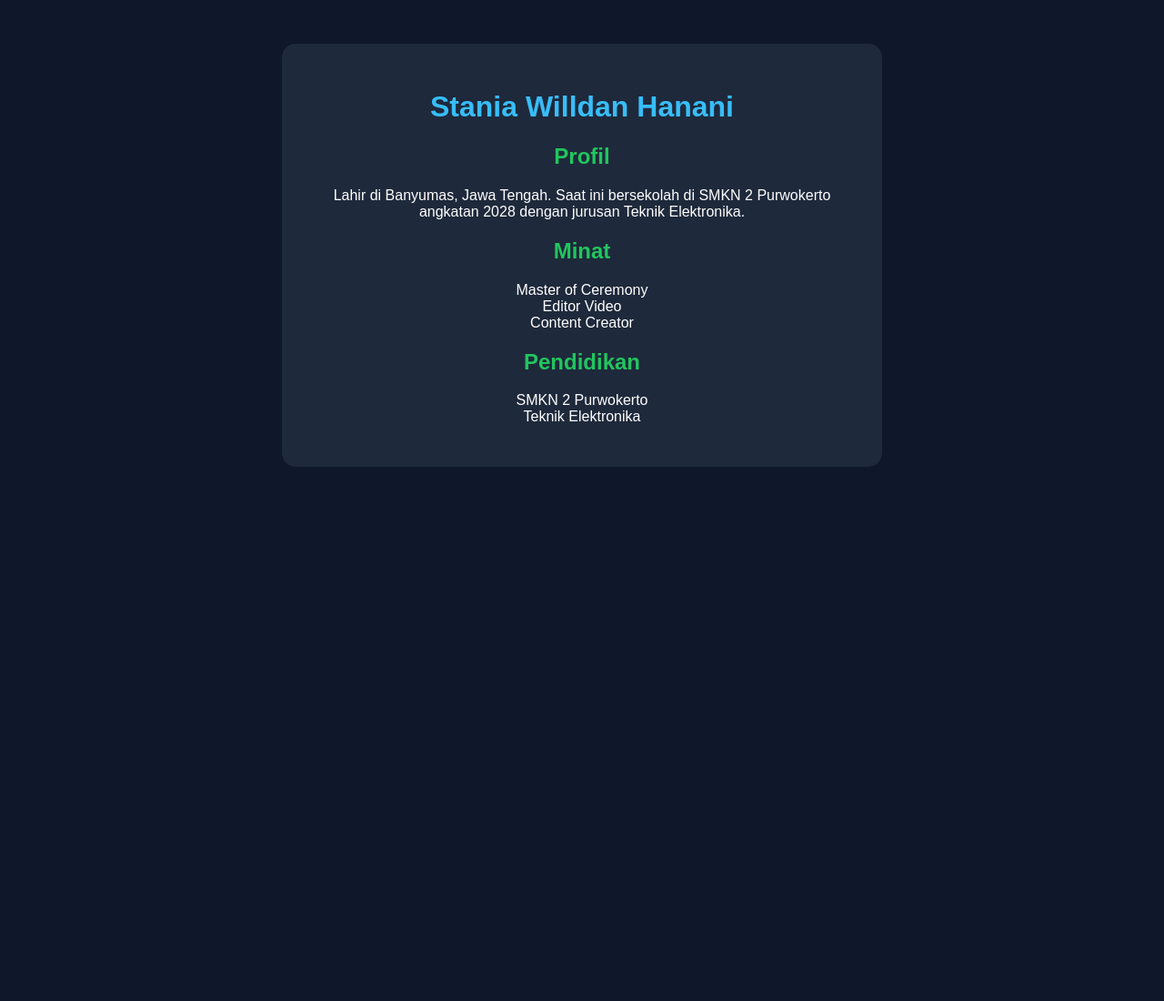
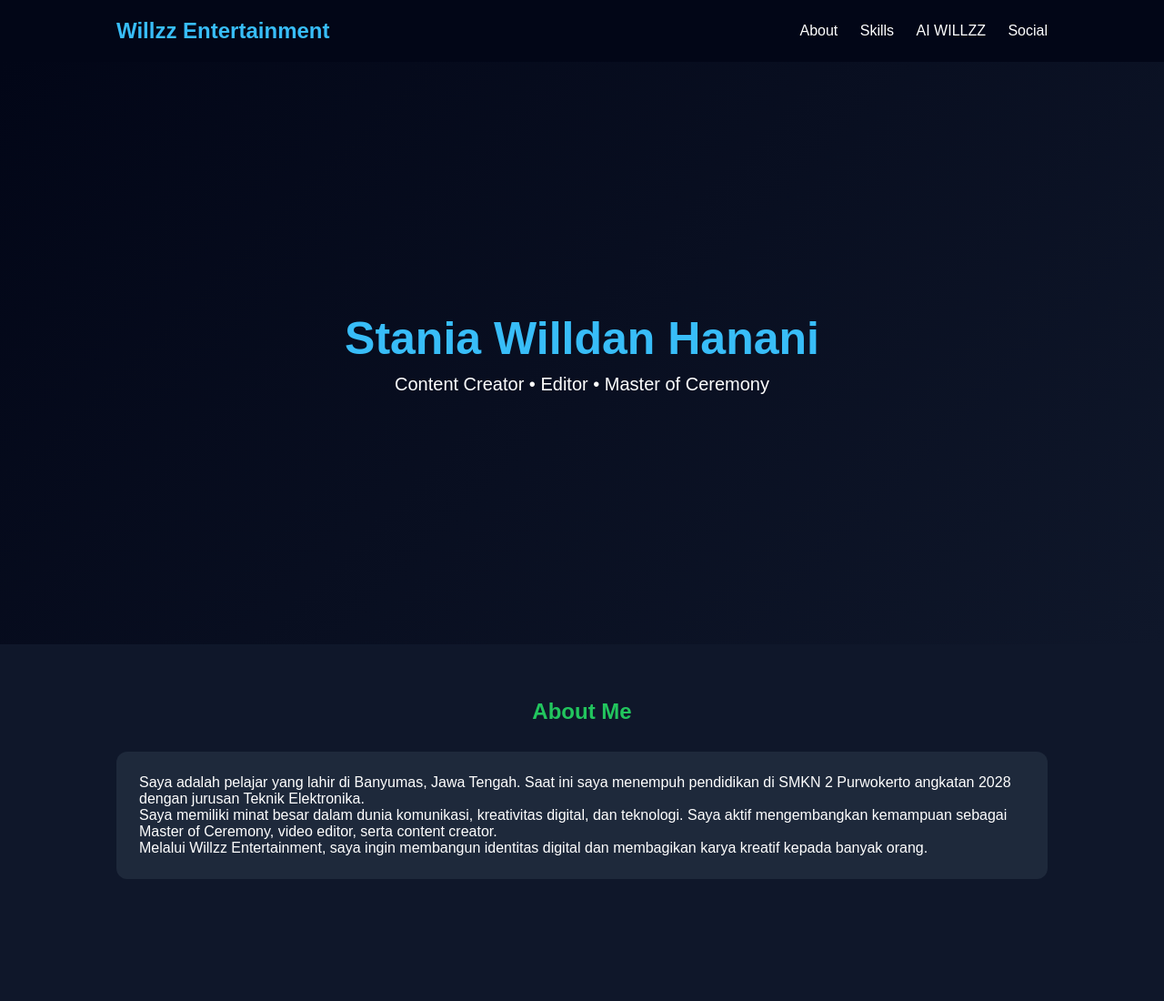
Before and after one commit to willzzentertainment/willzzentertainment.github.io, a plain HTML site: page index.html in a window 1280 px wide. Shown: the top 1100 px of the page at 91% size. Before the commit the page ends 800 px from the top, so only its background shows below. Drawn offline with Linux system fonts and the light colour scheme.

Commit message:
Refactor index.html with updated content and styles

```diff
--- a/index.html
+++ b/index.html
@@ -1,66 +1,202 @@
-<!DOCTYPE html>
-<html lang="id">
+<!DOCTYPE html><html lang="id">
 <head>
 <meta charset="UTF-8">
-<title>Profil Stania Willdan Hanani</title>
+<meta name="viewport" content="width=device-width, initial-scale=1.0"><title>Willzz Entertainment</title><style>
 
-<style>
+*{
+margin:0;
+padding:0;
+box-sizing:border-box;
+font-family:Arial, sans-serif;
+}
 
 body{
-font-family: Arial;
 background:#0f172a;
 color:white;
-text-align:center;
-padding:40px;
 }
 
-.profile{
-background:#1e293b;
-padding:30px;
-border-radius:15px;
-max-width:600px;
-margin:auto;
+nav{
+display:flex;
+justify-content:space-between;
+align-items:center;
+padding:20px 10%;
+background:#020617;
 }
 
-h1{
+nav h2{
 color:#38bdf8;
 }
 
-h2{
+nav a{
+color:white;
+margin-left:20px;
+text-decoration:none;
+}
+
+.hero{
+height:80vh;
+display:flex;
+flex-direction:column;
+justify-content:center;
+align-items:center;
+text-align:center;
+background:linear-gradient(135deg,#020617,#0f172a);
+}
+
+.hero h1{
+font-size:50px;
+color:#38bdf8;
+}
+
+.hero p{
+margin-top:10px;
+font-size:20px;
+}
+
+.section{
+padding:60px 10%;
+}
+
+.section h2{
+text-align:center;
+margin-bottom:30px;
 color:#22c55e;
 }
 
-</style>
+.card{
+background:#1e293b;
+padding:25px;
+border-radius:12px;
+margin-bottom:20px;
+}
 
-</head>
+.skills{
+display:grid;
+grid-template-columns:repeat(auto-fit,minmax(200px,1fr));
+gap:20px;
+}
 
-<body>
+.skill{
+background:#1e293b;
+padding:20px;
+border-radius:10px;
+text-align:center;
+}
 
-<div class="profile">
+.social{
+text-align:center;
+}
 
+.social a{
+display:block;
+margin:10px;
+color:#38bdf8;
+text-decoration:none;
+}
+
+.ai-box{
+text-align:center;
+}
+
+input{
+padding:10px;
+width:60%;
+border:none;
+border-radius:8px;
+}
+
+button{
+padding:10px 20px;
+margin-top:10px;
+background:#38bdf8;
+border:none;
+border-radius:8px;
+cursor:pointer;
+}
+
+#response{
+margin-top:15px;
+color:#22c55e;
+}
+
+footer{
+text-align:center;
+padding:30px;
+background:#020617;
+margin-top:40px;
+}
+
+</style></head><body><nav>
+<h2>Willzz Entertainment</h2>
+<div>
+<a href="#about">About</a>
+<a href="#skills">Skills</a>
+<a href="#ai">AI WILLZZ</a>
+<a href="#social">Social</a>
+</div>
+</nav><section class="hero">
 <h1>Stania Willdan Hanani</h1>
+<p>Content Creator • Editor • Master of Ceremony</p>
+</section><section class="section" id="about">
+<h2>About Me</h2><div class="card">
+<p>
+Saya adalah pelajar yang lahir di Banyumas, Jawa Tengah.
+Saat ini saya menempuh pendidikan di SMKN 2 Purwokerto
+angkatan 2028 dengan jurusan Teknik Elektronika.
+</p><p>
+Saya memiliki minat besar dalam dunia komunikasi,
+kreativitas digital, dan teknologi.
+Saya aktif mengembangkan kemampuan sebagai
+Master of Ceremony, video editor,
+serta content creator.
+</p><p>
+Melalui Willzz Entertainment,
+saya ingin membangun identitas digital
+dan membagikan karya kreatif kepada banyak orang.
+</p></div>
+</section><section class="section" id="skills">
+<h2>Skills & Interests</h2><div class="skills"><div class="skill">
+<h3>🎤 MC</h3>
+<p>Public speaking & event hosting</p>
+</div><div class="skill">
+<h3>🎬 Editing</h3>
+<p>Video editing & creative content</p>
+</div><div class="skill">
+<h3>📱 Content Creator</h3>
+<p>Social media creativity</p>
+</div></div></section><section class="section" id="ai">
+<h2>AI WILLZZ Assistant 🤖</h2><div class="ai-box"><p>Tanyakan soal pelajaran atau pengetahuan umum.</p><input id="question" placeholder="Tulis pertanyaan..."><br><button onclick="askAI()">Tanya AI</button>
 
-<h2>Profil</h2>
-<p>
-Lahir di Banyumas, Jawa Tengah.
-Saat ini bersekolah di SMKN 2 Purwokerto
-angkatan 2028 dengan jurusan Teknik Elektronika.
-</p>
+<p id="response"></p></div></section><section class="section" id="social">
+<h2>Social Media</h2><div class="social"><a href="#">Instagram: @stwillzz_</a>
 
-<h2>Minat</h2>
-<p>
-Master of Ceremony<br>
-Editor Video<br>
-Content Creator
-</p>
+<a href="#">Facebook: Mas Willy</a>
 
-<h2>Pendidikan</h2>
-<p>
-SMKN 2 Purwokerto<br>
-Teknik Elektronika
-</p>
+<a href="#">YouTube: Stania Willdan Hanani Official</a>
 
-</div>
+</div></section><footer><p>© 2026 Willzz Entertainment</p></footer><script>
 
-</body>
+function askAI(){
+
+let q = document.getElementById("question").value.toLowerCase();
+
+let answer="AI WILLZZ belum mengetahui jawabannya.";
+
+if(q.includes("2+2")){
+answer="Jawaban dari 2 + 2 adalah 4";
+}
+
+else if(q.includes("hukum ohm")){
+answer="Hukum Ohm: V = I × R";
+}
+
+else if(q.includes("ibu kota indonesia")){
+answer="Ibu kota Indonesia adalah Jakarta.";
+}
+
+document.getElementById("response").innerText=answer;
+
+}
+
+</script></body>
 </html>
```
